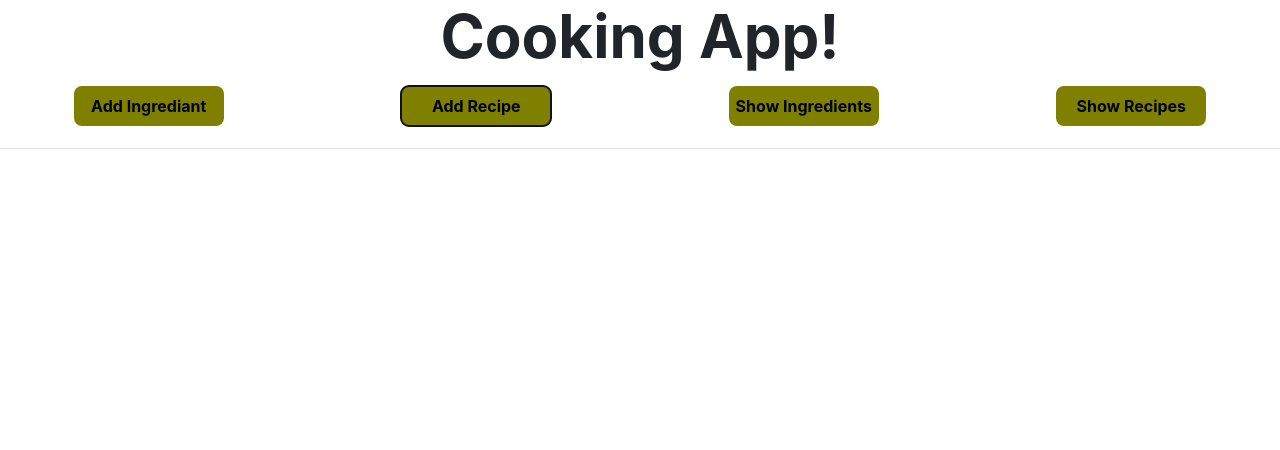
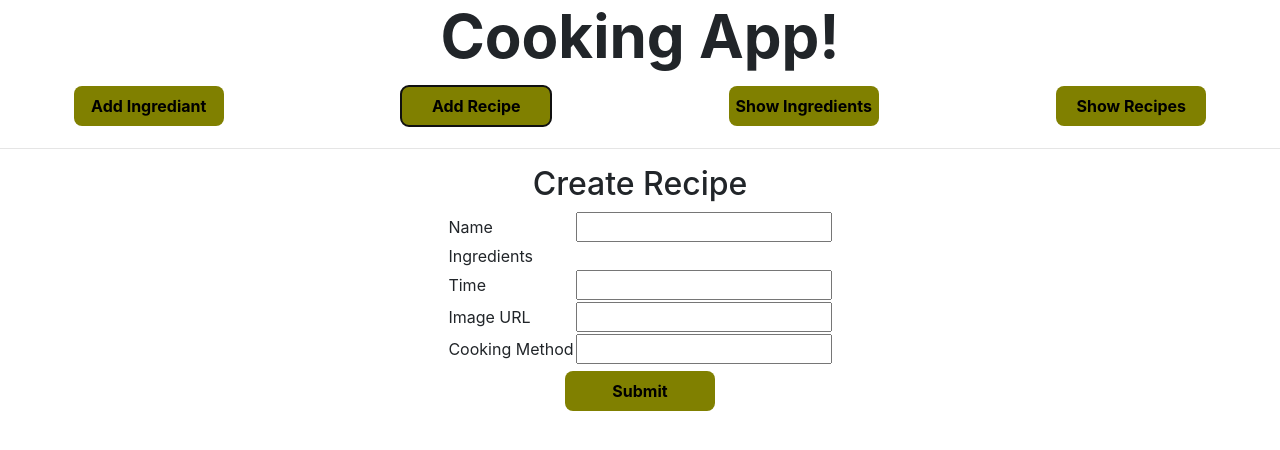
Before and after one commit to omrirp/Mobile-Apps-Task1, a plain HTML site: page index.html in a window 1280 px wide. Both pictures are taken after a click on the button "Add Recipe". Drawn offline with nearby package versions, Linux system fonts and the light colour scheme.

Commit message:
Add recipe form

```diff
--- a/index.html
+++ b/index.html
@@ -60,7 +60,7 @@
                                 </tr>
                                 <tr>
                                     <td>Image URL</td>
-                                    <td><input type="text" id="imageUrl" /></td>
+                                    <td><input type="text" id="ingredientImageUrl" /></td>
                                 </tr>
                                 <tr>
                                     <td>Calories</td>
@@ -70,6 +70,34 @@
                             <button>Submit</button>
                         </form>
                         <!--ingredient form-->
+
+                        <!--recipe form-->
+                        <form action="" id="recipeFrm">
+                            <table>
+                                <tr>
+                                    <td>Name</td>
+                                    <td><input type="text" id="recipeName" /></td>
+                                </tr>
+                                <tr>
+                                    <td>Ingredients</td>
+                                    <td id="ingList"></td>
+                                </tr>
+                                <tr>
+                                    <td>Time</td>
+                                    <td><input type="text" id="time" /></td>
+                                </tr>
+                                <tr>
+                                    <td>Image URL</td>
+                                    <td><input type="text" id="recipeImageUrl" /></td>
+                                </tr>
+                                <tr>
+                                    <td>Cooking Method</td>
+                                    <td><input type="text" id="cookingMethod" /></td>
+                                </tr>
+                            </table>
+                            <button>Submit</button>
+                        </form>
+                        <!--recipe form-->
                     </div>
                 </div>
             </div>
--- a/scripts/index.js
+++ b/scripts/index.js
@@ -12,20 +12,23 @@ $(Document).ready(() => {
     }
 
     $('#ingredientFrm').hide().submit(submitIngredient);
+    $('#recipeFrm').hide();
 
     $('#addIngredient').click(addIngredientCLick);
     $('#showIngredients').click(showingredients);
+    $('#addRecipe').click(addRecipeClick);
 });
 
 function addIngredientCLick() {
     $('#action').html('Add Ingredient');
     $('#ingredientFrm').show();
+    $('#recipeFrm').hide();
     $('#ph').html('');
 }
 
 function submitIngredient() {
     const name = $('#ingredientName').val();
-    const imageUrl = $('#imageUrl').val();
+    const imageUrl = $('#ingredientImageUrl').val();
     const calories = $('#ingredientCalories').val();
     const id = JSON.parse(localStorage.getItem('idCounter'));
 
@@ -42,6 +45,7 @@ function submitIngredient() {
 
 function showingredients() {
     $('#ingredientFrm').hide();
+    $('#recipeFrm').hide();
     $('#action').html('Ingredients');
 
     let ings = JSON.parse(localStorage.getItem('ingredients'));
@@ -59,3 +63,12 @@ function showingredients() {
         ph.append(ingredients[i].render());
     }
 }
+
+function addRecipeClick() {
+    $('#ingredientFrm').hide();
+    showingredients();
+    $('#action').html('Create Recipe');
+    $('#recipeFrm').show();
+
+    let ingredients = [];
+}
```
Also changed, not shown: DishRecipe.js (added, +11 -0 lines).
